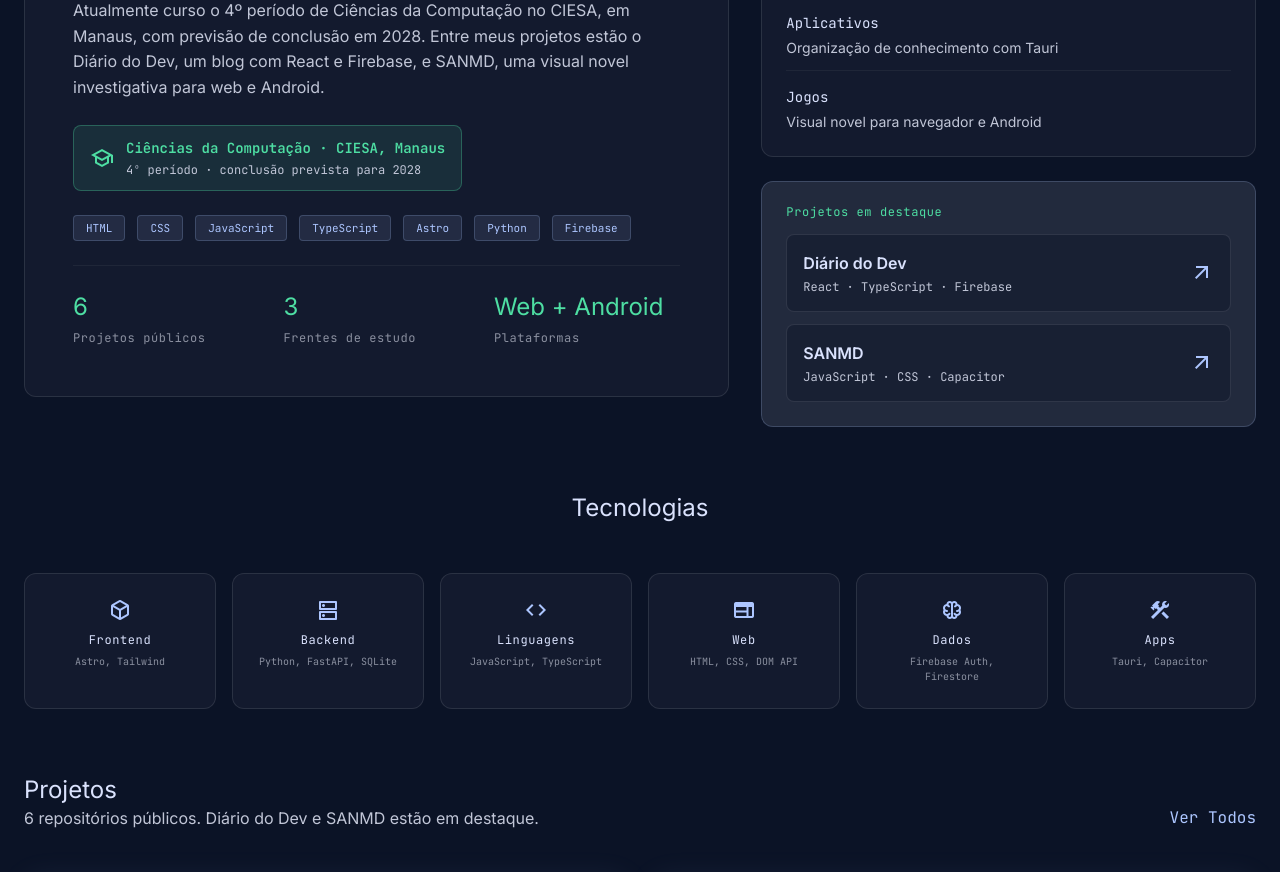
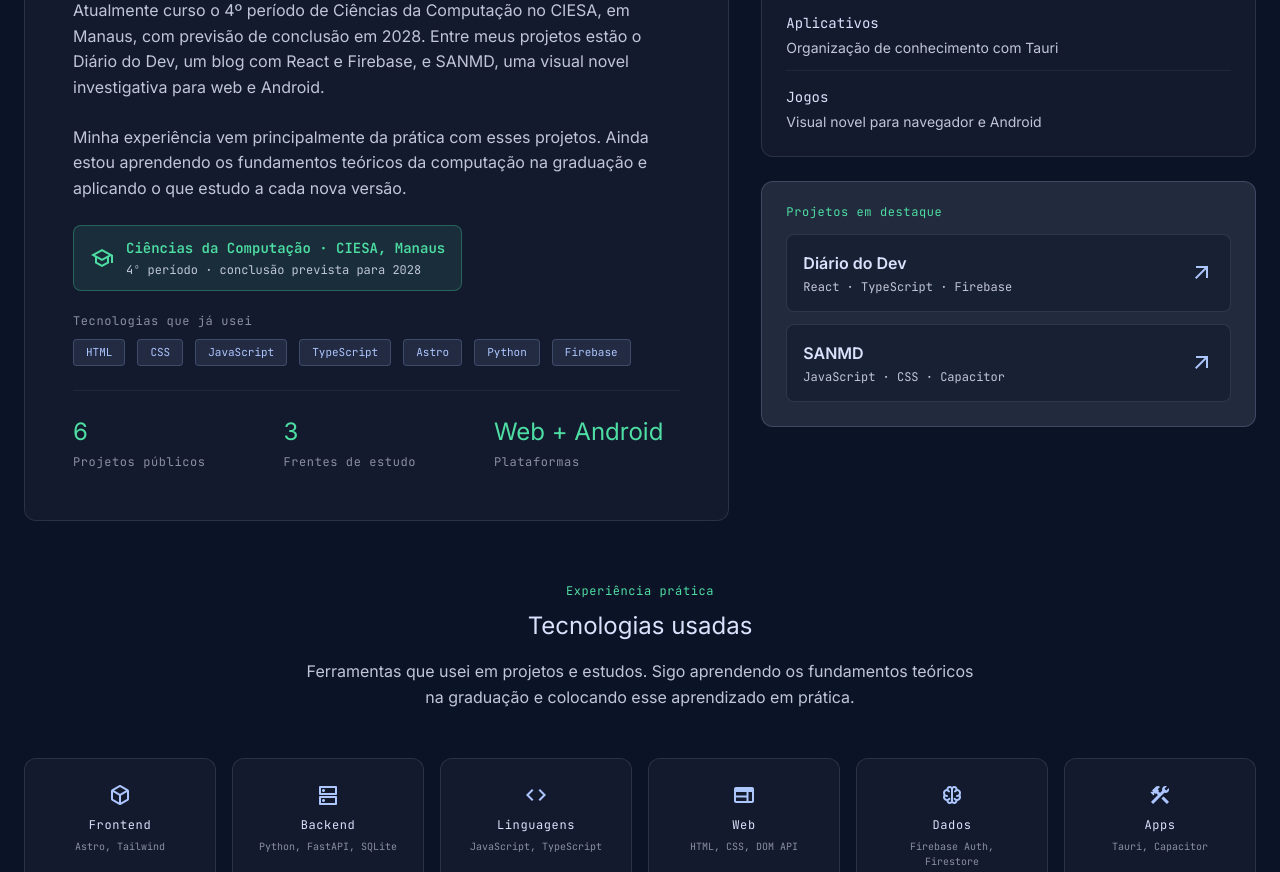
Before and after one commit to DanielFernandes-dev/portifolio, an Astro site: page / in a window 1280 px wide. Shown: the part 1151-2023 px from the top of the page. Built offline with nearby package versions, Linux system fonts and the light colour scheme; Astro itself is replaced by a stand-in of ours.

Commit message:
content: esclarece experiência prática com tecnologias

```diff
--- a/src/components/AboutStats.astro
+++ b/src/components/AboutStats.astro
@@ -10,6 +10,9 @@ const featuredProjects = projects.filter((project) => project.featured)
           <p class="font-body-base text-body-base text-on-surface-variant mb-6">
             Sou sócio na Chronokairo e construo projetos para aprender na prática. Atualmente curso o 4º período de Ciências da Computação no CIESA, em Manaus, com previsão de conclusão em 2028. Entre meus projetos estão o Diário do Dev, um blog com React e Firebase, e SANMD, uma visual novel investigativa para web e Android.
           </p>
+          <p class="font-body-base text-body-base text-on-surface-variant mb-6">
+            Minha experiência vem principalmente da prática com esses projetos. Ainda estou aprendendo os fundamentos teóricos da computação na graduação e aplicando o que estudo a cada nova versão.
+          </p>
           <div class="mb-6 inline-flex items-center gap-3 rounded-lg border border-secondary/30 bg-secondary/10 px-4 py-3 text-secondary">
             <span class="material-symbols-outlined" aria-hidden="true">school</span>
             <span class="flex flex-col gap-1">
@@ -17,16 +20,17 @@ const featuredProjects = projects.filter((project) => project.featured)
               <span class="font-code-sm text-xs text-on-surface-variant">4º período · conclusão prevista para 2028</span>
             </span>
           </div>
-          <div class="flex flex-wrap gap-3 mb-6">
-            {["HTML", "CSS", "JavaScript", "TypeScript", "Astro", "Python", "Firebase"].map(
-              (skill) => (
-                <span
-                  class="px-3 py-1 bg-primary/10 border border-primary/20 text-primary text-[11px] font-code-sm rounded"
-                >
-                  {skill}
-                </span>
-              )
-            )}
+          <div class="mb-6">
+            <p class="font-label-caps text-label-caps text-outline mb-3">Tecnologias que já usei</p>
+            <div class="flex flex-wrap gap-3">
+              {["HTML", "CSS", "JavaScript", "TypeScript", "Astro", "Python", "Firebase"].map(
+                (technology) => (
+                  <span class="px-3 py-1 bg-primary/10 border border-primary/20 text-primary text-[11px] font-code-sm rounded">
+                    {technology}
+                  </span>
+                )
+              )}
+            </div>
           </div>
           <div class="grid grid-cols-1 sm:grid-cols-3 gap-6 pt-6 border-t border-white/5">
             <div>
--- a/src/components/TechStack.astro
+++ b/src/components/TechStack.astro
@@ -8,8 +8,14 @@ const stacks = [
   { icon: "construction", name: "Apps", tech: "Tauri, Capacitor" },
 ]
 ---
-    <section class="max-w-[1280px] mx-auto px-gutter py-stack-gap">
-        <h2 class="text-headline-md mb-12 text-center text-on-surface">Tecnologias</h2>
+    <section class="max-w-[1280px] mx-auto px-gutter py-stack-gap" aria-labelledby="technologies-title">
+      <div class="max-w-2xl mx-auto text-center mb-12">
+        <p class="font-label-caps text-label-caps text-secondary mb-3">Experiência prática</p>
+        <h2 id="technologies-title" class="text-headline-md mb-4 text-on-surface">Tecnologias usadas</h2>
+        <p class="font-body-base text-body-base text-on-surface-variant">
+          Ferramentas que usei em projetos e estudos. Sigo aprendendo os fundamentos teóricos na graduação e colocando esse aprendizado em prática.
+        </p>
+      </div>
       <div class="grid grid-cols-2 md:grid-cols-3 lg:grid-cols-6 gap-4">
         {stacks.map((s) => (
           <div
```
